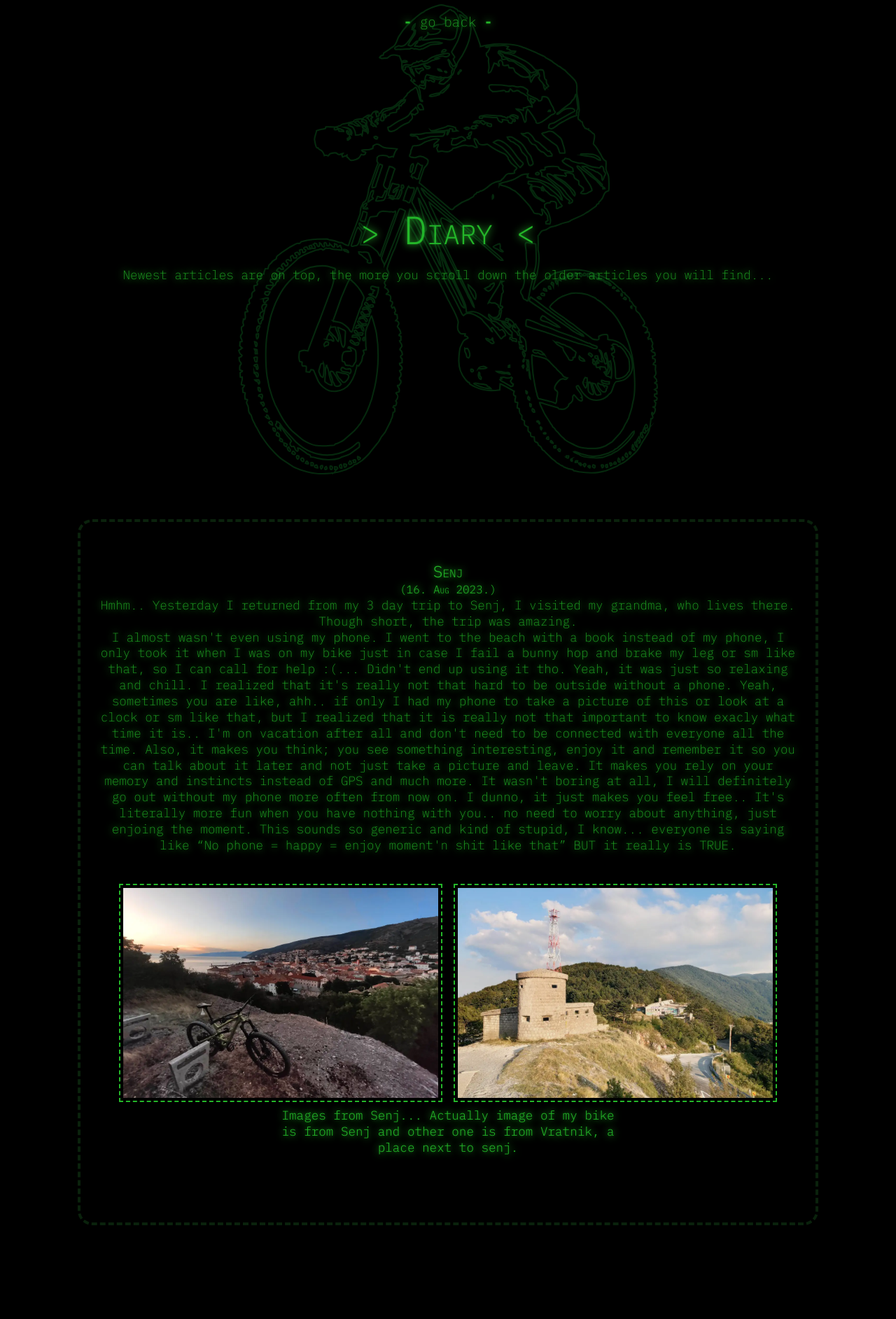
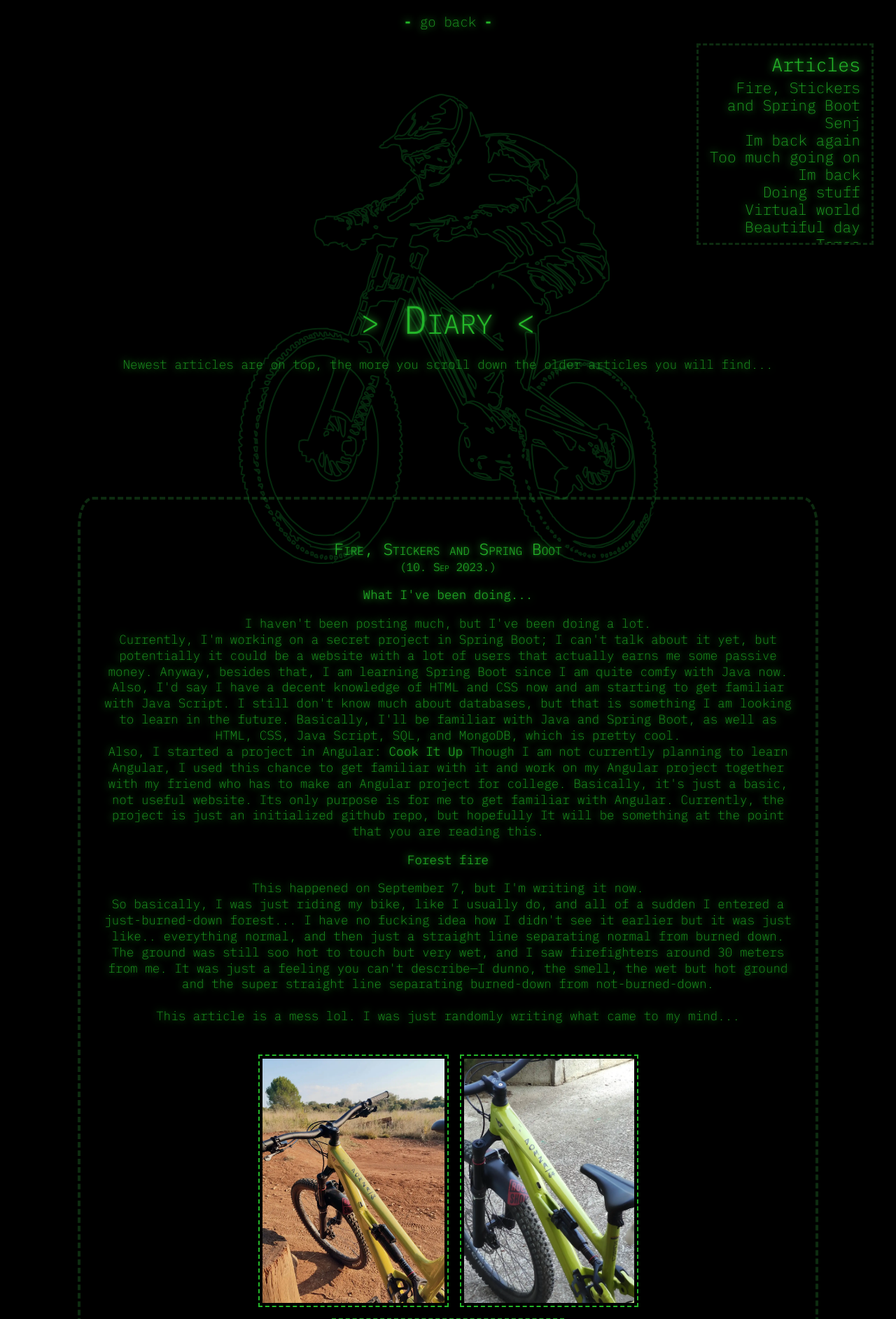
Before and after one commit to Domza64/PersonalWebsite, a PHP site: page /diary in a window 1280 px wide. Shown: the top 1885 px of the page at 70% size. Run offline with PHP 8.4, Linux system fonts and the light colour scheme; a stand-in replaces the project's code that opens the database connection; style sheets or scripts are compiled from the project's sources.

Commit message:
New article

```diff
--- a/assets/css/diary/style.css
+++ b/assets/css/diary/style.css
@@ -2,6 +2,7 @@
   --background-color: black;
   --green: #24b729;
   --dark-green: #188d1c;
+  --really-dark-green: #0d2c10;
 }
 
 html {
@@ -38,10 +39,12 @@ body main {
   font-size: 1.1em;
   line-height: 1.3em;
   margin-bottom: 120px;
+  display: flex;
+  flex-direction: column;
 }
 body main .__title {
   padding: 0px 1em;
-  height: 70vh;
+  height: 80vh;
   margin-bottom: 100px;
   display: flex;
   justify-content: center;
@@ -67,7 +70,7 @@ body main .__articles {
   gap: 100px;
 }
 body main .__articles article {
-  border: 4px solid rgb(10, 34, 12);
+  border: 4px solid var(--really-dark-green);
   border-style: dashed;
   border-radius: 2%;
   padding: 60px 25px;
@@ -105,7 +108,7 @@ body main .__articles article img {
   margin-bottom: 2em;
   border-radius: 0px;
   padding: 4px;
-  border: #24b729;
+  border: var(--green);
   border-style: dashed;
   border-width: 2px;
 }
@@ -210,4 +213,40 @@ body footer a {
   .--big-image {
     width: 100% !important;
   }
+}
+.article-list-container {
+  z-index: 1;
+}
+.article-list-container nav {
+  float: right;
+  text-align: right;
+  border: 3px var(--really-dark-green) dashed;
+  padding: 16px;
+  margin-right: 2rem;
+  width: -moz-max-content;
+  width: max-content;
+  height: 250px;
+  overflow-y: auto;
+}
+.article-list-container nav h2 {
+  margin: 0px;
+  margin-bottom: 10px;
+  font-weight: 300;
+}
+.article-list-container nav ul {
+  list-style: none;
+  margin: 0px;
+  padding: 0px;
+}
+
+@media only screen and (max-width: 1650px) {
+  .__title {
+    height: 30vh !important;
+  }
+}
+@media only screen and (min-width: 1650px) {
+  .article-list-container {
+    position: fixed;
+    width: 100%;
+  }
 }/*# sourceMappingURL=style.css.map */
--- a/assets/css/diary/style.scss
+++ b/assets/css/diary/style.scss
@@ -2,6 +2,7 @@
     --background-color: black;
     --green: #24b729;
     --dark-green: #188d1c;
+    --really-dark-green: #0d2c10;;
 }
 html {
     scroll-behavior: smooth;
@@ -35,9 +36,11 @@ body {
         font-size: 1.1em;
         line-height: 1.3em;
         margin-bottom: 120px;
+        display: flex;
+        flex-direction: column;
         .__title {
             padding: 0px 1em;
-            height: 70vh;
+            height: 80vh;
             margin-bottom: 100px;
             display: flex;
             justify-content: center;
@@ -62,8 +65,7 @@ body {
             flex-direction: column;
             gap: 100px;
             article {
-
-                border: 4px solid rgb(10, 34, 12);
+                border: 4px solid var(--really-dark-green);
                 border-style: dashed;
                 border-radius: 2%;
                 padding: 60px 25px;
@@ -101,7 +103,7 @@ body {
                     margin-bottom: 2em;
                     border-radius: 0px;
                     padding: 4px;
-                    border: #24b729;
+                    border: var(--green);
                     border-style: dashed;
                     border-width: 2px;
                 }
@@ -206,3 +208,40 @@ body {
         width: 100% !important;
     }
 }
+
+.article-list-container {
+    z-index: 1;
+    nav {
+        float: right;
+        text-align: right;
+        border: 3px var(--really-dark-green) dashed;
+        padding: 16px;
+        margin-right: 2rem;
+        width: max-content;
+        h2 {
+            margin: 0px;
+            margin-bottom: 10px;
+            font-weight: 300;
+        }
+        ul {
+            list-style: none;
+            margin: 0px;
+            padding: 0px;
+        }
+        height: 250px;
+        overflow-y: auto;
+    }
+}
+
+@media only screen and (max-width: 1650px) {
+    .__title {
+        height: 30vh !important;
+    }
+}
+
+@media only screen and (min-width: 1650px) {
+    .article-list-container {
+        position: fixed;
+        width: 100%;
+    }
+}
--- a/diary/index.html
+++ b/diary/index.html
@@ -17,6 +17,27 @@
       <a href="../"><b>-</b> go back <b>-</b></a>
     </header>
     <main>
+        <aside class="article-list-container">
+          <nav>
+            <h2>Articles</h2>
+            <!-- TODO - Automatically populate this list with java script and make mobile dropdown menu -->
+            <ul>
+              <li><a href="#fire-stickers-n-spring">Fire, Stickers <br> and Spring Boot</a></li>
+              <li><a href="#senj">Senj</a></li>
+              <li><a href="#im-back-again">Im back again</a></li>
+              <li><a href="#too-much-goingon">Too much going on</a></li>
+              <li><a href="#im-back">Im back</a></li>
+              <li><a href="#doing-stuff">Doing stuff</a></li>
+              <li><a href="#virtual-world">Virtual world</a></li>
+              <li><a href="#beautiful-day">Beautiful day</a></li>
+              <li><a href="#tomos">Tomos</a></li>
+              <li><a href="#first-race">First race</a></li>
+              <li><a href="#tomos-first-post">Tomos first post</a></li>
+              <li><a href="#first-graffiti">First graffiti</a></li>
+              <li><a href="#first-post">First post</a></li>
+            </ul>
+          </nav>
+        </aside>
         <section class="__title">
           <h1><small>></small> Diary <small><</small></h1>
           <span>
@@ -25,6 +46,60 @@
           <img src="../assets/media/images/svg/mtb4.svg" alt="Cool mtb svg image">
         </section>
         <section class="__articles">
+          <article id="fire-stickers-n-spring">
+            <h2>Fire, Stickers and Spring Boot<br><u>(10. Sep 2023.)</u></h2>
+            <h3>What I've been doing...</h3>
+            <p>
+              I haven't been posting much, but I've been doing a lot.
+              <br>
+              Currently, I'm working on a secret project in Spring Boot; I can't talk about it yet,
+              but potentially it could be a website with a lot of users that actually earns me some
+              passive money.
+              Anyway, besides that, I am learning Spring Boot since I am quite comfy with Java now.
+              Also, I'd say I have a decent knowledge of HTML and CSS now and am starting to get
+              familiar with Java Script. I still don't know much about databases, but that is
+              something I am looking to learn in the future. Basically, I'll be familiar with
+              Java and Spring Boot, as well as HTML, CSS, Java Script, SQL, and MongoDB, which
+              is pretty cool.
+              <br>
+              Also, I started a project in Angular: <a href="https://github.com/Domza64/CockItUp">Cook It Up</a>
+              Though I am not currently planning to learn Angular, I used this chance to get familiar with
+              it and work on my Angular project together with my friend who has to
+              make an Angular project for college. Basically, it's just a basic, not useful website.
+              Its only purpose is for me to get familiar with Angular. Currently, the project is just
+              an initialized github repo, but hopefully It will be something at the point that you
+              are reading this.
+              <br>
+            </p>
+            <h3>Forest fire</h3>
+            <p>
+              This happened on September 7, but I'm writing it now.
+              <br>
+              So basically, I was just riding my bike, like I usually do, and all of a sudden I
+              entered a just-burned-down forest... I have no fucking idea how I didn't see it
+              earlier but it was just like.. everything normal, and then just a straight line separating
+              normal from burned down. The ground was still soo hot to touch but very wet, and I saw
+              firefighters around 30 meters from me. It was just a feeling you can't describe—I dunno, the smell, the wet
+              but hot ground and the super straight line separating burned-down from not-burned-down.
+            </p>
+            <span>
+              <br>
+              This article is a mess lol. I was just randomly writing what came to my mind...
+            </span>
+            <div class="--photo-w-description-container">
+              <div>
+                <img src="../assets/media/images/diary/domza-sticker-1.webp" alt="Image of cool custom stidker on my bike" style="width: 260px;" class="--small-margin">
+                <img src="../assets/media/images/diary/domza-sticker-2.webp" alt="Image of cool custom stidker on my bike" style="width: 243px;" class="--small-margin">
+              </div>
+              <img src="../assets/media/images/diary/domza-xyz-sticker.webp" alt="Image of cool custom stidker on my bike" style="width: 320px;" class="--small-margin">
+              <img src="../assets/media/images/diary/forest-fire.webp" alt="Image of cool custom stidker on my bike" style="width: 320px;" class="--small-margin">
+              <span class="--photo-description" style="font-weight: 300;">
+                Images of custom sticker I made for my new bike... They just look amazing espettially in real life.
+                <br>
+                Also a part of burned down forest I saw.
+              </span>
+            </div>
+          </article>
           <article id="senj">
             <h2>Senj<br><u>(16. Aug 2023.)</u></h2>
             <p>
```
Also changed, not shown: assets/media/images/diary/domza-sticker-1.webp (added), assets/media/images/diary/domza-sticker-2.webp (added), assets/media/images/diary/domza-xyz-sticker.webp (added), assets/media/images/diary/forest-fire.webp (added), 1 other file.
